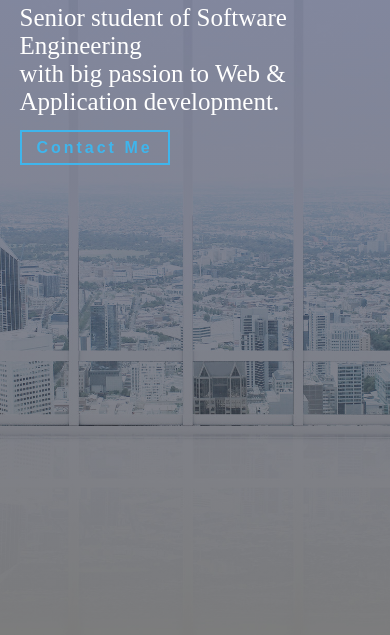
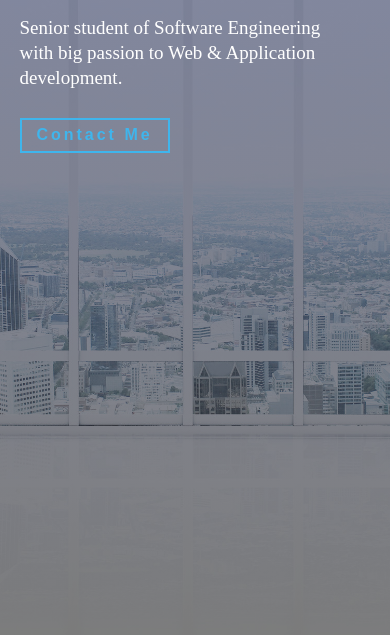
Before and after one commit to EliNaduyev/Portfolio, a plain HTML site: page index.html in a window 390 px wide. Shown: the part 209-844 px from the top of the page. Drawn offline with nearby package versions, Linux system fonts and the light colour scheme.

Commit message:
Update index.css

```diff
--- a/index.css
+++ b/index.css
@@ -239,7 +239,15 @@ html,body{
     opacity: 1;
 }
 
+@media only screen and (max-width: 600px){
 
+    #hero p{
+            font-size: 19px;
+            margin-top: 5%;
+            margin-bottom: 7%;
+            line-height: 25px;
+        }
+}
 
 @media only screen and (max-width: 360px){
 
@@ -387,7 +395,11 @@ html,body{
         padding: 10px;
         height:350px;
     }
+}
 
+@media only screen and (max-width: 600px){
+
+    #about p{font-size: 16px;}
 }
 
 @media only screen and (max-width: 300px){
```
